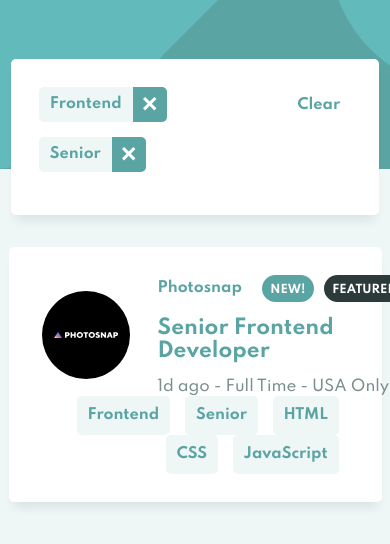
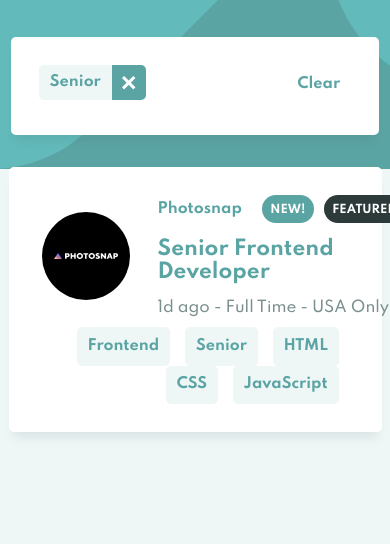
Before and after one commit to LGPossatto/Forntend-Mentor-Challenges, a plain HTML site: page static-job-listings-master/index.html in a window 390 px wide. Both pictures are taken after a click on the element "Senior". Shown: the top 544 px of the page. Drawn offline with Linux system fonts and the light colour scheme.

Commit message:
static-job-listings-master final(mobile bug*)

```diff
--- a/static-job-listings-master/index.html
+++ b/static-job-listings-master/index.html
@@ -15,12 +15,6 @@
 
   <div class="selected-tags">
     <div class="tag-list">
-      <div class="selected-tag">
-        <p>Frontend</p>
-        <div class="x-icon">
-          <img src="./images/icon-remove.svg" alt="icon-remove">
-        </div>
-      </div>
     </div>
     <p class="clear-tags">Clear</p>
   </div>
--- a/static-job-listings-master/script.js
+++ b/static-job-listings-master/script.js
@@ -1,17 +1,21 @@
 let _body = document.querySelector('body');
 let _tagList = document.querySelector('.tag-list');
+let _selectedTags = document.querySelector('.selected-tags');
+let _clearTags = document.querySelector('.clear-tags');
 let _selectedList = [];
 
 const selectTag = (tagName) => {
     _selectedList.push(tagName);
     createNewTag(tagName);
     showSelected();
+    showTags();
 }
 
 const deleteTag = (tagName, newTag) => {
     _selectedList.splice(_selectedList.indexOf(tagName), 1);
     newTag.remove();
     showSelected();
+    showTags();
 }
 
 const showSelected = () => {
@@ -34,6 +38,14 @@ const showSelected = () => {
         } else {
             itemCard.style.display = 'none';
         }
+    }
+}
+
+const showTags = () => {
+    if (_selectedList.length === 0){
+        _selectedTags.style.visibility = 'hidden';
+    } else {
+        _selectedTags.style.visibility = 'visible';
     }
 }
 
@@ -60,6 +72,12 @@ const createNewTag = (tagName) => {
 
     _tagList.appendChild(newTag);
 }
+
+_clearTags.addEventListener('click', () => {
+    _selectedList = [];
+    showTags();
+    showSelected();
+})
 //--------------------------------------------------------------------
 //--------------------------------------------------------------------
 const createNewCard = (companyName, logoUrl, newTag, featuredTag, positionName, postedAtTxt, contractTxt, locationTxt, tagList) => {
--- a/static-job-listings-master/styles/style.scss
+++ b/static-job-listings-master/styles/style.scss
@@ -17,7 +17,7 @@ body{
     background-color: $light-grayish-cyan;
     font-size: $main-font-size;
 
-    margin-top: 15%;
+    margin-top: 9.5%;
 
     display: flex;
     flex-direction: column;
@@ -45,7 +45,7 @@ body{
 
     width: 80%;
     height: fit-content;
-    padding: 1.75rem;
+    padding: 1.75rem 1.75rem 1.25rem;
     margin-bottom: 2rem;
 
     border-radius: 5px;
@@ -53,6 +53,7 @@ body{
 
     display: flex;
     justify-content: space-between;
+    visibility: hidden;
 
     .tag-list{
         display: flex;
@@ -202,6 +203,8 @@ body{
     }
 
     .tags{
+        margin-top: 10px;
+
         display: flex;
         flex-wrap: wrap;
         justify-content: right;
```
Also changed, not shown: static-job-listings-master/styles/style.css, 2 other files.
